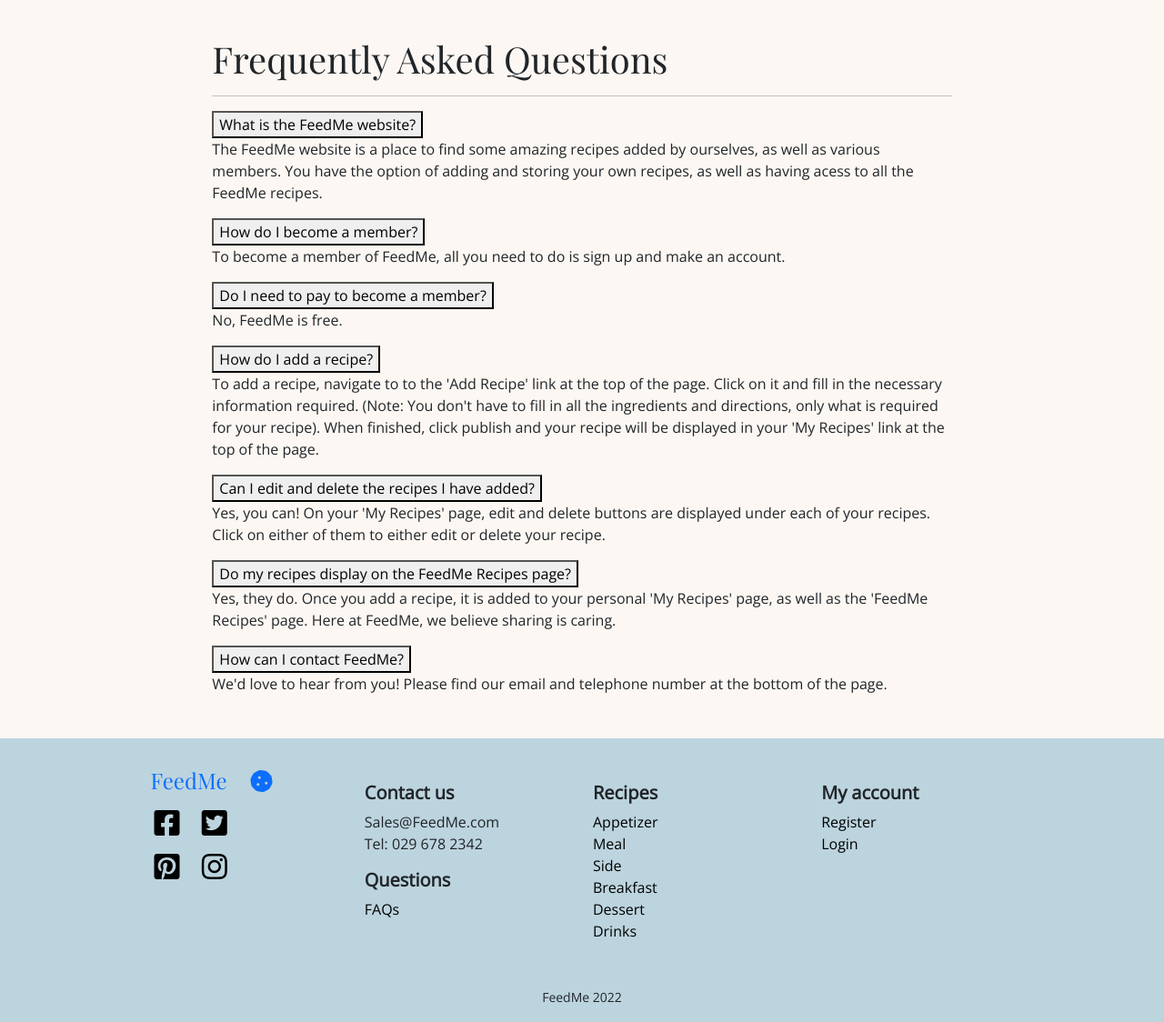
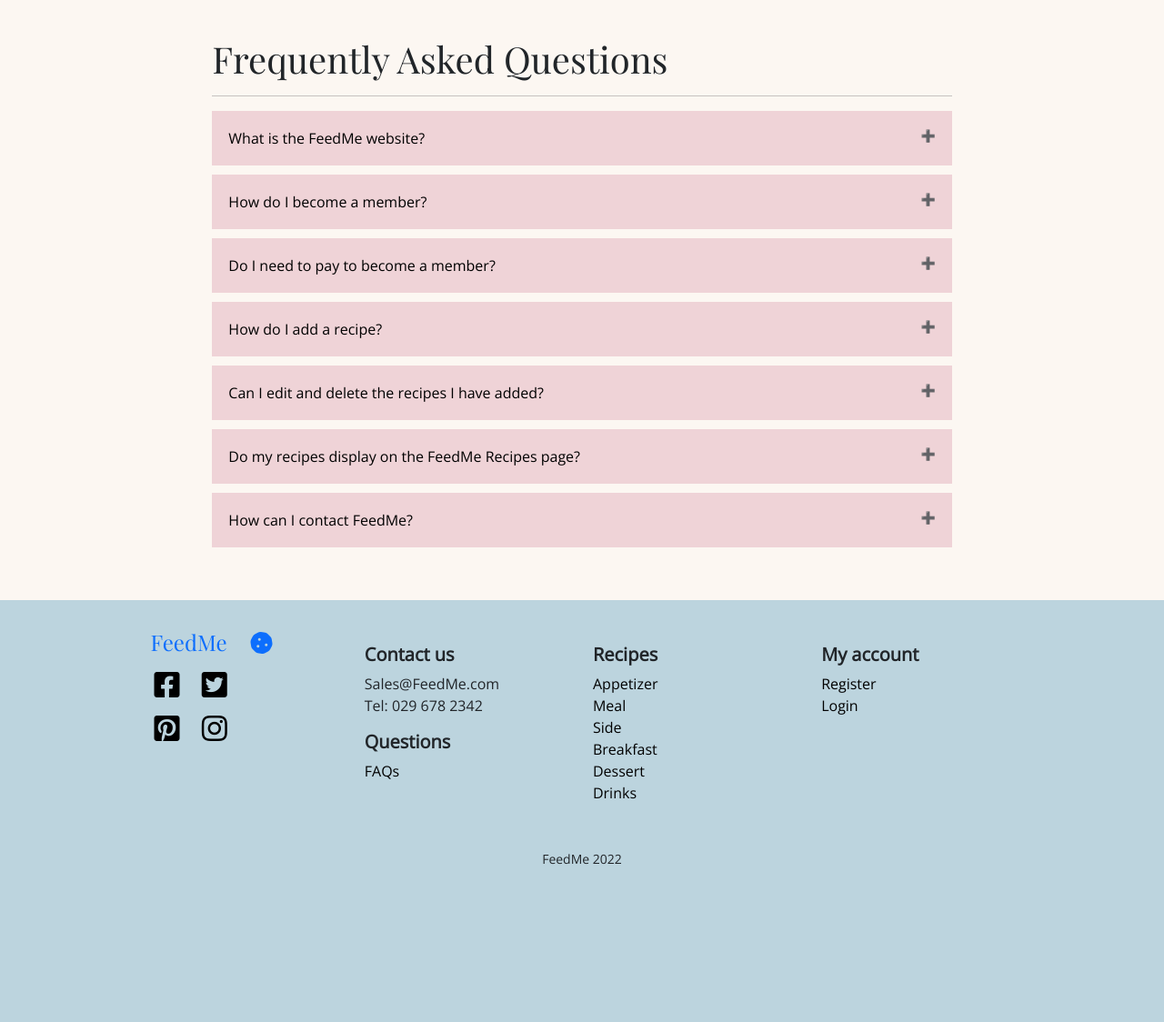
Before and after one commit to ignakio/MS3-Code-Institute, a Flask app: page /faq in a window 1280 px wide. Shown: the part 157-1281 px from the top of the page at 91% size. After the commit the page ends 1129 px from the top, so only its background shows below. Run offline with Flask 2, Linux system fonts and the light colour scheme; some libraries are stand-ins or nearby versions; some web fonts are replaced.

Commit message:
Styled the buttons that are used to open and close the accordion panel

```diff
--- a/static/css/style.css
+++ b/static/css/style.css
@@ -437,3 +437,40 @@ footer a:hover {
 .faq {
     font-family: 'Playfair Display', serif;
 }
+
+/* Style the buttons that are used to open and close the accordion panel */
+.accordion {
+    background-color: #efd3d7;
+    cursor: pointer;
+    padding: 18px;
+    width: 100%;
+    text-align: left;
+    border: none;
+    outline: none;
+    margin-bottom: 10px;
+  }
+
+  /* Add a background color to the button if it is clicked on (add the .active class with JS), and when you move the mouse over it (hover) */
+  .active, .accordion:hover {
+    background-color: #f6e7e6;
+  }
+
+  /* Style the accordion panel. Note: hidden by default */
+  .panel {
+    padding: 0 18px;
+    background-color: #fcf7f2;
+    display: none;
+    overflow: hidden;
+  }
+
+  .accordion:after {
+    content: '\02795'; /* Unicode character for "plus" sign (+) */
+    font-size: 13px;
+    color: #efd5d3;
+    float: right;
+    margin-left: 5px;
+  }
+
+  .active:after {
+    content: "\2796"; /* Unicode character for "minus" sign (-) */
+  }
```
